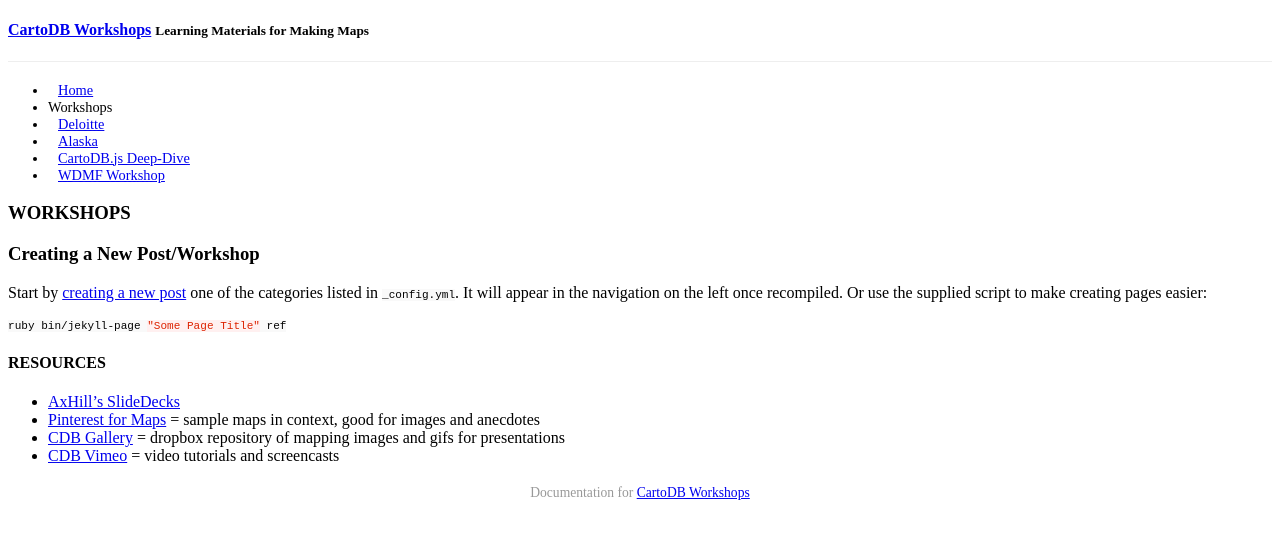
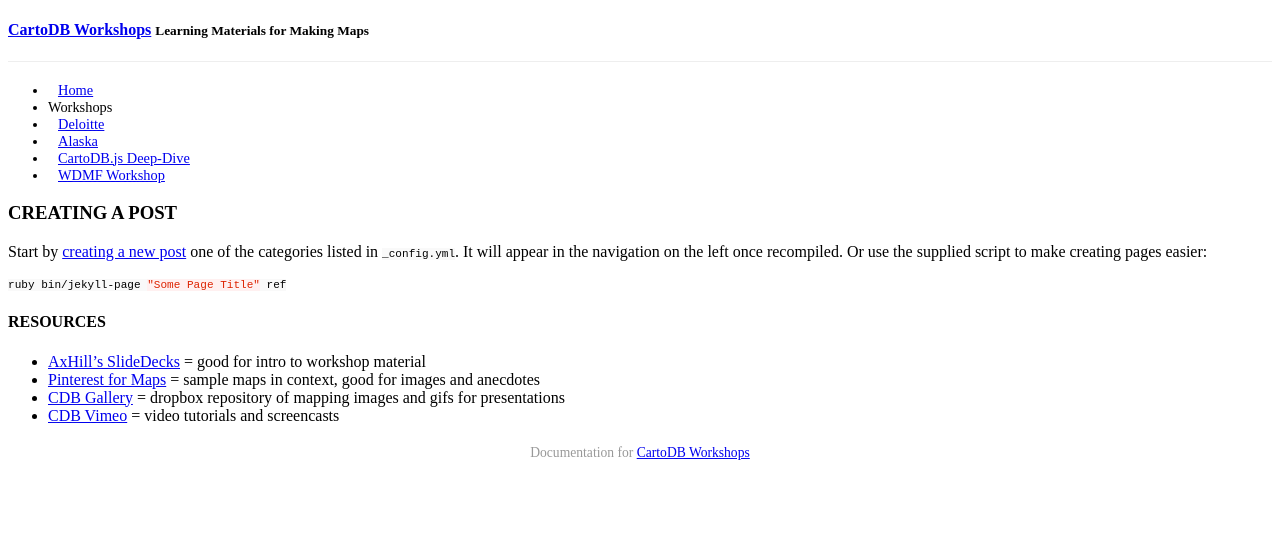
Before and after one commit to CartoDB/training, a Jekyll site: the page built from index.md, in a window 1280 px wide. Shown: the top 539 px of the page. Built offline with Jekyll 4.4.1, drawn with Linux system fonts in a browser that asks for light colours; a style sheet for code colours, icons or effects is not loaded.

Commit message:
added some home page stuffs

```diff
--- a/index.md
+++ b/index.md
@@ -3,9 +3,7 @@
 title: "CartoDB Workshops"
 ---
 
-### WORKSHOPS
-
-### Creating a New Post/Workshop
+### CREATING A POST
 
 Start by [creating a new post](http://jekyllrb.com/docs/posts/) one of the categories listed in `_config.yml`. It will appear in the navigation on the left once recompiled. Or use the supplied script to make creating pages easier:
 
@@ -15,7 +13,7 @@
 
 #### RESOURCES
 
-* [AxHill's SlideDecks](https://speakerdeck.com/andrewxhill)
+* [AxHill's SlideDecks](https://speakerdeck.com/andrewxhill) = good for intro to workshop material
 * [Pinterest for Maps](http://www.pinterest.com/andrewxhill/interactive-maps/) = sample maps in context, good for images and anecdotes
 * [CDB Gallery](https://www.dropbox.com/personal/cdb-gallery) = dropbox repository of mapping images and gifs for presentations
 * [CDB Vimeo](https://vimeo.com/vizzuality) = video tutorials and screencasts
```
